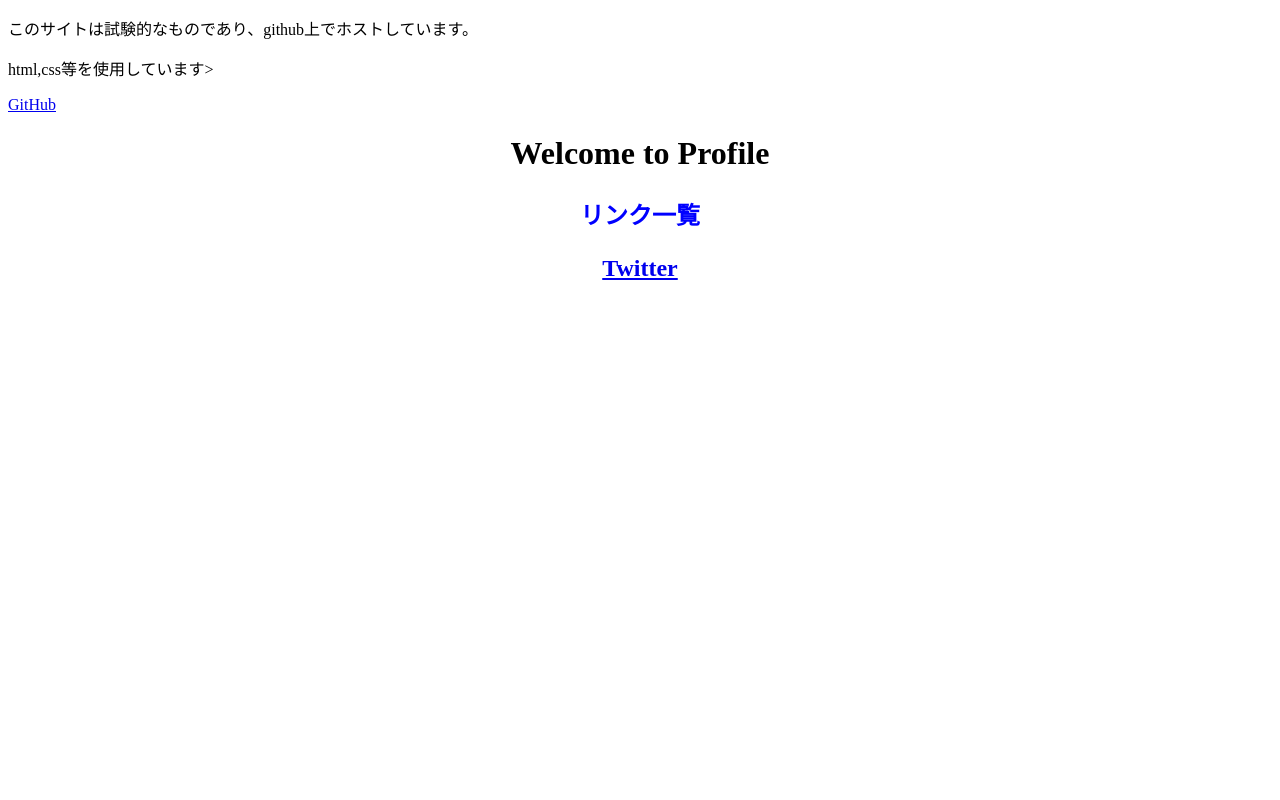
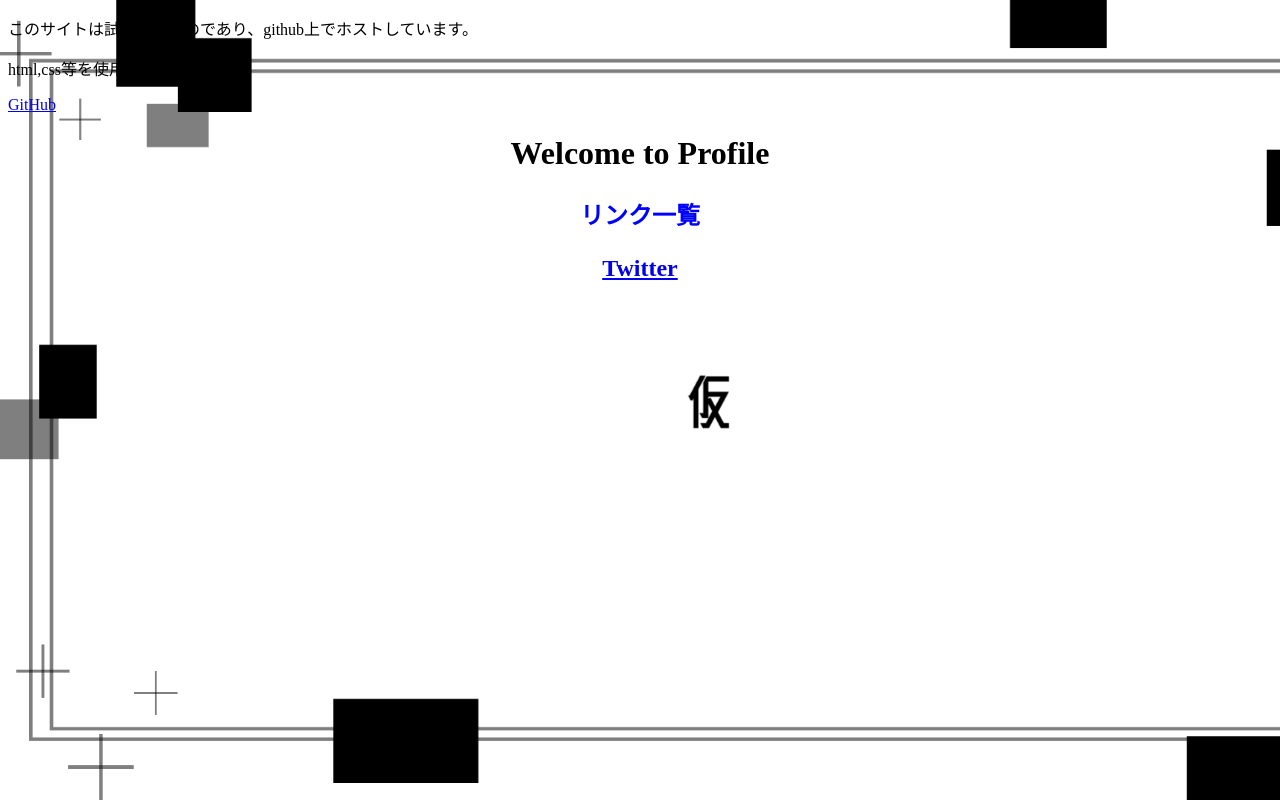
Before and after one commit to LongExplotion0/profile, a plain HTML site: page index.html in a window 1280 px wide. Drawn offline with Linux system fonts and the light colour scheme.

Commit message:
ref(background)

```diff
--- a/index.html
+++ b/index.html
@@ -10,6 +10,11 @@
     <style> /*CSS*/
         .center-text {
             text-align: center;
+        }
+        body {
+            background-image: url('background.png');
+            background-size: cover;
+            background-attachment: fixed;
         }
     </style>
 </head>
```
Also changed, not shown: background.png (added).
